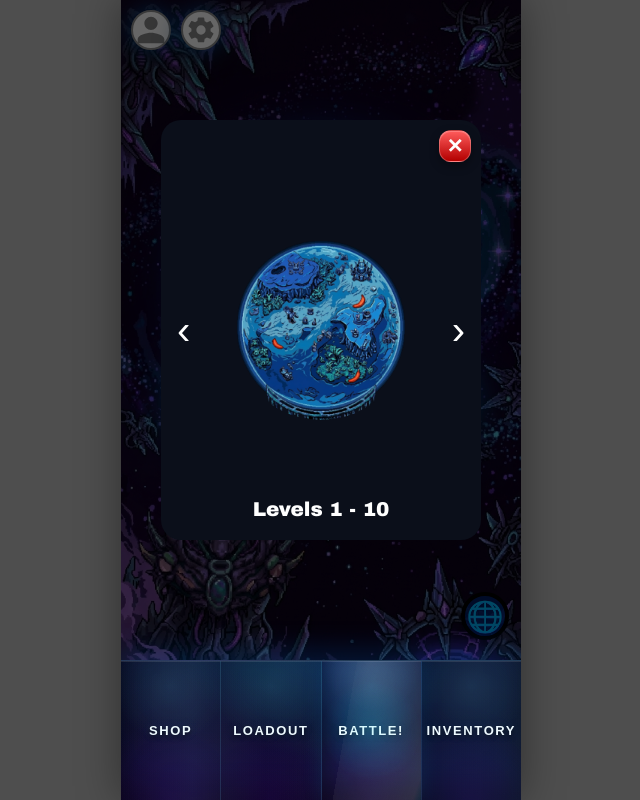
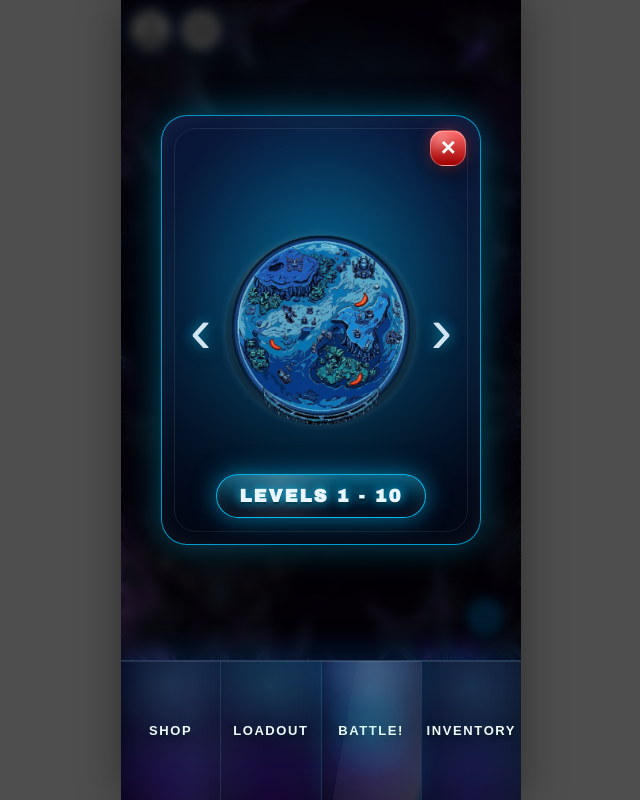
Before and after one commit to maopinto/cusmorush, a website: page www/main.html in a window 1280 px wide. Both pictures are taken after a click on the element 640 px from the left and 277 px from the top of the page. Shown: the whole page, without its empty margins (319-959 px from the left). Drawn offline with Linux system fonts and the light colour scheme.

Commit message:
Fix GitHub Pages build

```diff
--- a/www/cssFiles/main.css
+++ b/www/cssFiles/main.css
@@ -2713,11 +2713,18 @@ body {
 #planetSelectModal {
   position: fixed;
   inset: 0;
-  background: rgba(0, 0, 0, 0.6);
   display: none;
   align-items: center;
   justify-content: center;
   z-index: 9999;
+  background:
+    radial-gradient(
+      circle at 50% 35%,
+      rgba(var(--planet-color, 0, 198, 255), 0.14),
+      transparent 48%
+    ),
+    rgba(0, 0, 0, 0.74);
+  backdrop-filter: blur(6px);
 }
 
 #planetSelectModal.open {
@@ -2725,65 +2732,101 @@ body {
 }
 
 #planetSelectBox {
+  --planet-color: 0, 198, 255;
+
+  position: relative;
   width: 320px;
-  height: 420px;
-  background: #0b0f1a;
-  border-radius: 20px;
-  position: relative;
+  height: 430px;
   display: flex;
   align-items: center;
   justify-content: center;
+  border-radius: 26px;
+  overflow: hidden;
+
+  background:
+    radial-gradient(
+      circle at 50% 30%,
+      rgba(var(--planet-color), 0.22),
+      transparent 44%
+    ),
+    linear-gradient(180deg, rgba(10, 24, 60, 0.96), rgba(2, 7, 20, 0.98));
+
+  border: 1px solid rgba(var(--planet-color), 0.75);
+
+  box-shadow:
+    0 0 34px rgba(var(--planet-color), 0.38),
+    0 24px 55px rgba(0, 0, 0, 0.78),
+    inset 0 0 24px rgba(255, 255, 255, 0.06);
+
+  transition:
+    background 0.65s ease,
+    border-color 0.65s ease,
+    box-shadow 0.65s ease;
+}
+
+#planetSelectBox::before {
+  content: '';
+  position: absolute;
+  inset: 12px;
+  border-radius: 22px;
+  border: 1px solid rgba(255, 255, 255, 0.08);
+  pointer-events: none;
+}
+
+#planetSelectBox::after {
+  content: '';
+  position: absolute;
+  width: 340px;
+  height: 340px;
+  left: 50%;
+  top: 48%;
+  transform: translate(-50%, -50%);
+  border-radius: 50%;
+
+  background: radial-gradient(
+    circle,
+    rgba(var(--planet-color), 0.45) 0%,
+    rgba(var(--planet-color), 0.24) 35%,
+    rgba(var(--planet-color), 0.1) 60%,
+    transparent 82%
+  );
+
+  filter: blur(45px);
+  opacity: 0.9;
+  pointer-events: none;
+  z-index: 1;
+
+  transition:
+    background 0.65s ease,
+    opacity 0.65s ease,
+    filter 0.65s ease;
 }
 
 #planetPreview {
-  width: 180px;
-  height: 180px;
+  position: relative;
+  width: 190px;
+  height: 190px;
   border-radius: 50%;
-  background-size: cover;
-  background-position: center;
-}
-
-.planetArrow {
-  position: absolute;
-  top: 50%;
-  transform: translateY(-50%);
-  font-size: 40px;
-  background: none;
-  border: none;
-  color: white;
-  cursor: pointer;
-}
-
-.planetArrow.left {
-  left: 10px;
-}
-.planetArrow.right {
-  right: 10px;
-}
-
-#planetName {
-  position: absolute;
-  bottom: 20px;
-  color: white;
-  font-size: 20px;
-}
-
-#closePlanetSelect {
-  position: absolute;
-  top: 10px;
-  right: 10px;
+  overflow: hidden;
+  z-index: 2;
+
+  background:
+    radial-gradient(
+      circle at 35% 25%,
+      rgba(255, 255, 255, 0.22),
+      transparent 35%
+    ),
+    rgba(0, 0, 0, 0.25);
+
+  box-shadow:
+    0 0 8px rgba(255, 255, 255, 0.12),
+    inset 0 0 22px rgba(255, 255, 255, 0.12);
+
+  transition: box-shadow 0.65s ease;
 }
 
 #planetPreview.locked {
   filter: grayscale(1) brightness(0.5);
-}
-
-#planetPreview {
-  position: relative;
-  width: 180px;
-  height: 180px;
-  border-radius: 50%;
-  overflow: hidden;
 }
 
 .planetSlide {
@@ -2814,7 +2857,7 @@ body {
 
 .planetSlide.exit-to-left {
   transform: translateX(-100%);
-  opacity: 0.9;
+  opacity: 0.85;
   transition:
     transform 0.35s ease,
     opacity 0.35s ease;
@@ -2822,47 +2865,166 @@ body {
 
 .planetSlide.exit-to-right {
   transform: translateX(100%);
-  opacity: 0.9;
+  opacity: 0.85;
   transition:
     transform 0.35s ease,
     opacity 0.35s ease;
 }
 
-#closePlanetSelect {
-  width: 32px;
-  height: 32px;
+.planetArrow {
+  position: absolute;
+  top: 50%;
+  z-index: 4;
+
+  width: auto;
+  height: auto;
+
   display: flex;
   align-items: center;
   justify-content: center;
-  background: linear-gradient(180deg, #ff5c5c, #b30000);
+
+  transform: translateY(-50%);
+
+  background: transparent;
+  border: none;
+  box-shadow: none;
+
+  color: rgba(234, 246, 255, 0.9);
+  font-size: 64px;
+  font-weight: 300;
+  line-height: 1;
+
+  cursor: pointer;
+
+  text-shadow:
+    0 0 14px rgba(var(--planet-color), 0.95),
+    0 4px 14px rgba(0, 0, 0, 0.95);
+
+  transition:
+    color 0.25s ease,
+    transform 0.18s ease,
+    text-shadow 0.65s ease,
+    opacity 0.25s ease;
+}
+
+.planetArrow.left {
+  left: 22px;
+}
+
+.planetArrow.right {
+  right: 22px;
+}
+
+.planetArrow:hover {
   color: white;
-  border: 1px solid rgba(255, 255, 255, 0.25);
-  border-radius: 12px;
+  text-shadow:
+    0 0 22px rgba(var(--planet-color), 1),
+    0 4px 16px rgba(0, 0, 0, 1);
+}
+
+.planetArrow:active {
+  transform: translateY(-50%) scale(0.86);
+}
+
+#planetName {
+  position: absolute;
+  bottom: 26px;
+  z-index: 3;
+
+  min-width: 210px;
+  padding: 11px 22px;
+
+  text-align: center;
+  color: #eaf6ff;
+
+  font-size: 18px;
+  font-weight: 900;
+  letter-spacing: 2px;
+  text-transform: uppercase;
+
+  border-radius: 999px;
+  border: 1px solid rgba(var(--planet-color), 0.9);
+
+  background:
+    radial-gradient(
+      circle at 30% 20%,
+      rgba(255, 255, 255, 0.2),
+      transparent 42%
+    ),
+    linear-gradient(
+      180deg,
+      rgba(var(--planet-color), 0.42),
+      rgba(var(--planet-color), 0.18),
+      rgba(0, 8, 35, 0.92)
+    );
+
+  box-shadow:
+    0 0 24px rgba(var(--planet-color), 0.56),
+    inset 0 0 14px rgba(255, 255, 255, 0.12),
+    inset 0 -10px 18px rgba(0, 0, 0, 0.45);
+
+  text-shadow:
+    0 0 10px rgba(var(--planet-color), 0.95),
+    0 2px 2px rgba(0, 0, 0, 0.8);
+
+  transition:
+    background 0.65s ease,
+    border-color 0.65s ease,
+    box-shadow 0.65s ease,
+    text-shadow 0.65s ease;
+}
+
+#closePlanetSelect {
+  position: absolute;
+  top: 14px;
+  right: 14px;
+  z-index: 5;
+
+  width: 36px;
+  height: 36px;
+
+  display: flex;
+  align-items: center;
+  justify-content: center;
+
+  background:
+    radial-gradient(
+      circle at 30% 25%,
+      rgba(255, 255, 255, 0.22),
+      transparent 45%
+    ),
+    linear-gradient(180deg, #ff6b6b, #9f0000);
+
+  color: white;
+  border: 1px solid rgba(255, 255, 255, 0.28);
+  border-radius: 14px;
+
   font-size: 20px;
-  font-weight: bold;
+  font-weight: 900;
   cursor: pointer;
-  box-shadow:
-    0 4px 10px rgba(0, 0, 0, 0.35),
-    inset 0 1px 0 rgba(255, 255, 255, 0.2);
+
+  box-shadow:
+    0 0 16px rgba(255, 70, 70, 0.35),
+    0 8px 18px rgba(0, 0, 0, 0.45),
+    inset 0 1px 0 rgba(255, 255, 255, 0.22);
+
   transition:
     transform 0.15s ease,
-    box-shadow 0.15s ease,
     filter 0.15s ease;
+
   padding: 0;
 }
 
 #closePlanetSelect:active {
-  transform: scale(0.95);
-  box-shadow:
-    0 2px 6px rgba(0, 0, 0, 0.35),
-    inset 0 2px 4px rgba(0, 0, 0, 0.25);
+  transform: scale(0.92);
+  filter: brightness(1.2);
 }
 
 #closePlanetSelect::before {
   content: '';
   position: absolute;
   inset: 0;
-  border-radius: 12px;
+  border-radius: 14px;
   pointer-events: none;
 }
 /* ================= RTL FIX ================= */
--- a/www/javaScriptFiles/main/main.js
+++ b/www/javaScriptFiles/main/main.js
@@ -524,34 +524,74 @@ function updateCenterPlanetByLevel(level) {
 }
 
 const planets = [
-  { name: 'Blue', img: './images/centerPlanets/bluePlanet.png', unlock: 1 },
-  { name: 'Green', img: './images/centerPlanets/greenPlanet.png', unlock: 11 },
-  { name: 'Pink', img: './images/centerPlanets/pinkPlanet.png', unlock: 21 },
-  { name: 'Red', img: './images/centerPlanets/redPlanet.png', unlock: 31 },
+  {
+    name: 'Blue',
+    img: './images/centerPlanets/bluePlanet.png',
+    unlock: 1,
+    color: '0,198,255',
+  },
+  {
+    name: 'Green',
+    img: './images/centerPlanets/greenPlanet.png',
+    unlock: 11,
+    color: '0,255,120',
+  },
+  {
+    name: 'Pink',
+    img: './images/centerPlanets/pinkPlanet.png',
+    unlock: 21,
+    color: '255,0,200',
+  },
+  {
+    name: 'Red',
+    img: './images/centerPlanets/redPlanet.png',
+    unlock: 31,
+    color: '255,55,55',
+  },
   {
     name: 'Purple',
     img: './images/centerPlanets/purplePlanet.png',
     unlock: 41,
+    color: '180,0,255',
   },
   {
     name: 'Orange',
     img: './images/centerPlanets/orangePlanet.png',
     unlock: 51,
+    color: '255,120,20',
   },
   {
     name: 'Light Blue',
     img: './images/centerPlanets/lightBluePlanet.png',
     unlock: 61,
+    color: '0,255,255',
   },
   {
     name: 'Yellow',
     img: './images/centerPlanets/yellowPlanet.png',
     unlock: 71,
+    color: '255,230,0',
   },
-  { name: 'Black', img: './images/centerPlanets/blackPlanet.png', unlock: 81 },
-  { name: 'Gold', img: './images/centerPlanets/goldPlanet.png', unlock: 91 },
+  {
+    name: 'Black',
+    img: './images/centerPlanets/blackPlanet.png',
+    unlock: 81,
+    color: '120,120,120',
+  },
+  {
+    name: 'Gold',
+    img: './images/centerPlanets/goldPlanet.png',
+    unlock: 91,
+    color: '255,200,40',
+  },
 ];
 
+function applyPlanetTheme(planet) {
+  const box = document.getElementById('planetSelectBox');
+  if (!box || !planet?.color) return;
+
+  box.style.setProperty('--planet-color', planet.color);
+}
 let currentPlanetIndex = 0;
 
 function openPlanetSelect() {
@@ -564,11 +604,16 @@ function openPlanetSelect() {
   firstSlide.style.backgroundImage = `url('${planets[currentPlanetIndex].img}')`;
 
   const planet = planets[currentPlanetIndex];
+  applyPlanetTheme(planet);
   const start = planet.unlock;
   const end = Math.min(start + 9, 100);
 
   document.getElementById('planetName').textContent =
     `Levels ${start} - ${end}`;
+
+  document
+    .getElementById('planetSelectBox')
+    ?.style.setProperty('--planet-color', planet.color);
 }
 
 function closePlanetSelect() {
@@ -580,6 +625,9 @@ function renderPlanet(direction = 'right') {
   isPlanetSliding = true;
 
   const planet = planets[currentPlanetIndex];
+  applyPlanetTheme(planet);
+  const box = document.getElementById('planetSelectBox');
+  box?.style.setProperty('--planet-color', planet.color);
   const preview = document.getElementById('planetPreview');
   const name = document.getElementById('planetName');
   if (!preview || !name) {
```
Also changed, not shown: 1 other file.
